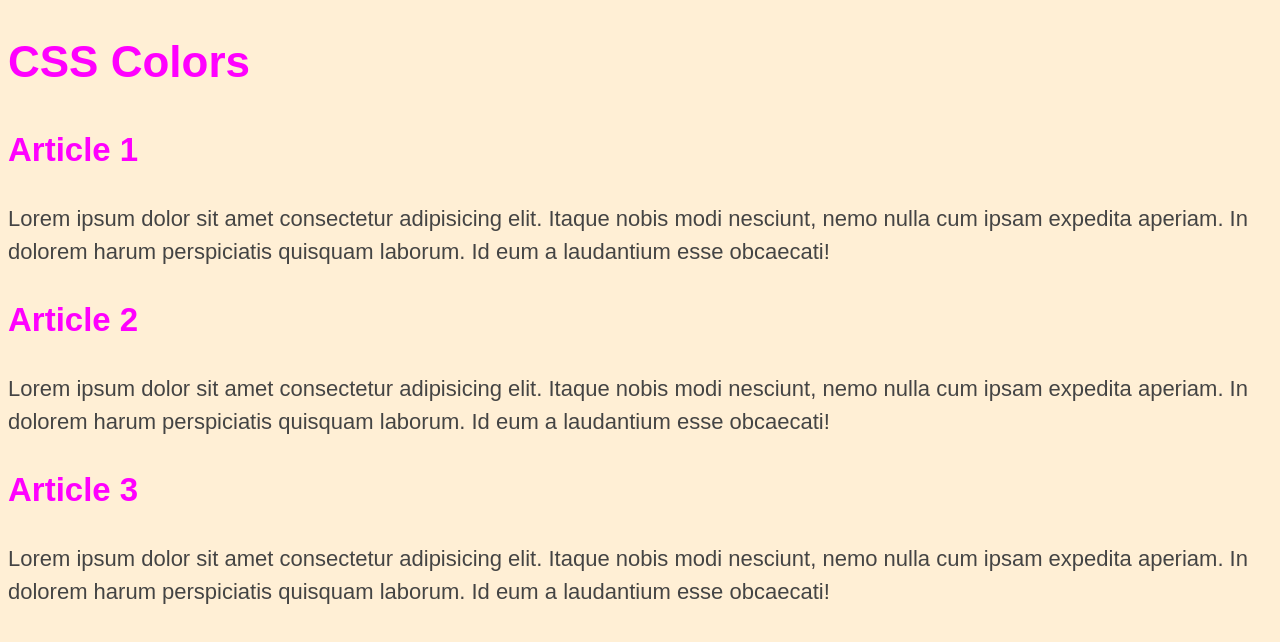
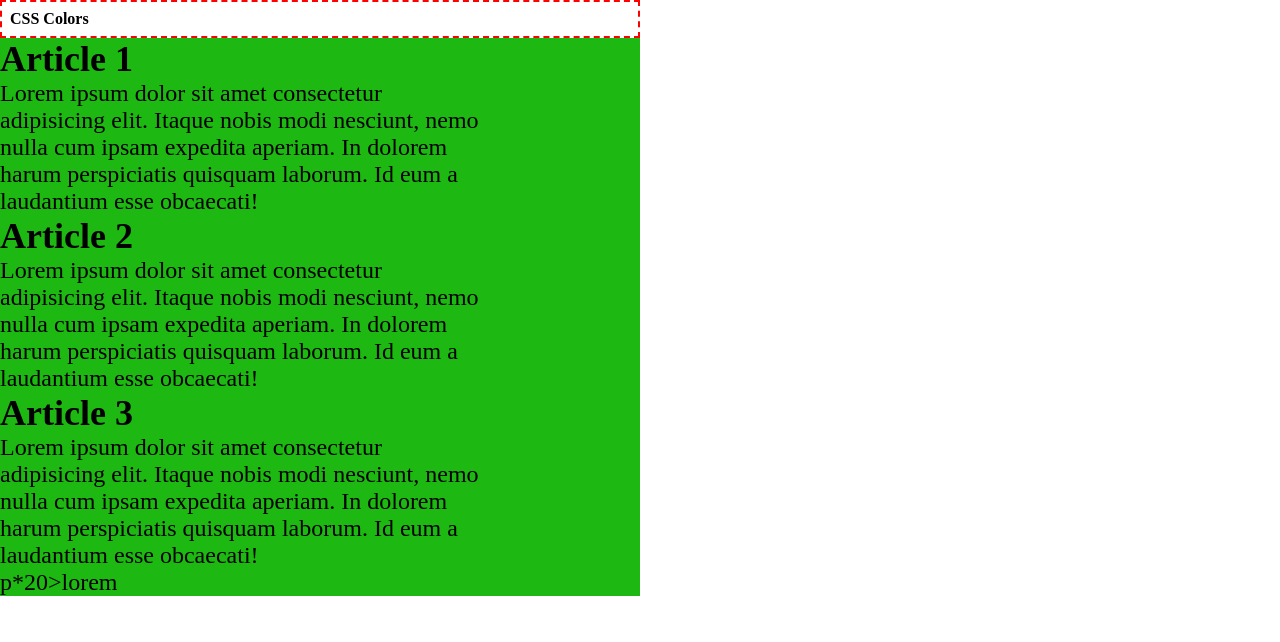
Before and after one commit to GhaniketRajputp005/LEARNING-CSS-WITH-DAVE-GRAY, a plain HTML site: page index.html in a window 1280 px wide. Drawn offline with Linux system fonts and the light colour scheme.

Commit message:
L4done,units&sizes

```diff
--- /dev/null
+++ b/CSS/units_style.css
@@ -0,0 +1,57 @@
+
+/* pixels (px) are absolute unit of length  */
+/* if we use px for fonts and then user changes the appearance of fonts from browser even then our page would retain the same font size that dev. has applied  */
+
+/* so if dev. wants to a particular element with a specific size then use absolute of pixels */
+
+/* but if dev. wants to make a responsive design then use relative units like em, rem, %, vw, vh, vmin, vmax  */
+
+/* so, it is better to use relative units like em, rem, %, vw, vh, vmin, vmax
+ */
+
+/* rem => root element(size defined in html element selector) i.e; 1 rem => font size one times of root element size, 2 rem => font size two times the root element size*/
+
+
+*{
+    margin: 0;
+    padding: 0;
+    box-sizing: border-box;
+}
+ html{  /*browsers sets it itsel of or dev. can explicitly */
+    font-size: 16px;
+}
+
+body{
+    min-height: 100vh;
+    /*  body of the page grows, as we fill it with content*/
+/* sometimes we want to use  body element have full height of the page even though there is less content on the page than the hight itself.  */
+}
+
+/* width => %, ch, vw(viewport width ) */
+/* font size => rem, em, px */
+h1{
+    border: 2px dashed red;
+    width: 50%;
+    font-size: 1rem; /* 3 times the font size of the parent element */
+    padding: 0.5em; /* 0.5 times the font size of the parent element if parent not found then font specified of itself */
+}
+main{
+    font-size:1.5rem;
+    width: 50vw; /* 50% of the viewport width */
+
+    /* when 100vw is used then a bottom scroll bar will appear & that's annoying,it's likely due to the fact that 100vw includes the width of the scrollbar itself, leading to overflow. */
+    background-color: #1db912;
+
+    /* so if p is in main tag , even then it's size will be  relative to html element size if rem is used*/
+}
+
+/* In summary, while both rem and em are relative units, rem is always relative to the root element's font-size, while em is relative to the font-size of its nearest parent or itself if no parent has a specified font-size.  */
+
+
+p{
+    font-size: em;
+    width:40ch; /* 40 times the width of the character '0' */
+
+
+    /* if we use rem then the font size will be compared to html element's font size, as rem doesn't depend on any other element */
+}
--- a/index.html
+++ b/index.html
@@ -10,7 +10,7 @@
             color:limegreen;
         }
     </style> -->
-    <link rel="stylesheet" href="CSS/color_style.css">
+    <link rel="stylesheet" href="CSS/units_style.css">
     <!-- there is no precedence btw internal & external css it's just their order of cascade which ever encountered latest will be applied.
         Note: only identical properties of same selectors will be overwritten  other properties will be used as usual
 
@@ -21,10 +21,12 @@
 </head>
 
 <body>
-    <h1>CSS Colors
+    <header>
+    <h1>CSS Colors</h1>
+    </header>
 
 
-    </h1>
+
     <main>
     <article>
         <h2>Article 1</h2>
@@ -46,6 +48,7 @@
             Lorem ipsum dolor sit amet consectetur adipisicing elit. Itaque nobis modi nesciunt, nemo nulla cum ipsam expedita aperiam. In dolorem harum perspiciatis quisquam laborum. Id eum a laudantium esse obcaecati!
         </p>
     </article>
+    p*20>lorem
 </main>
 
 </body>
```
